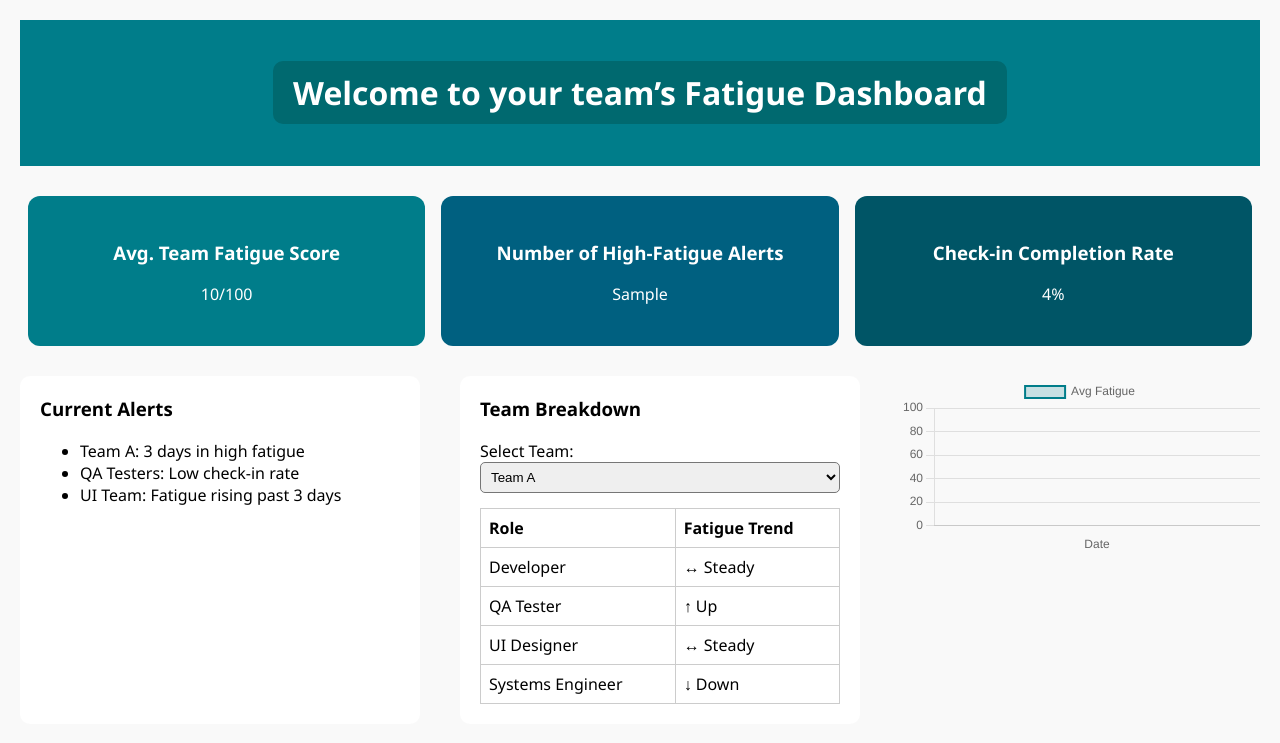
After one commit to es2323/SnapBack, a Python web app: template Fatigue-monitoring-game/Templates/manager_dashboard.html in a window 1280 px wide. The commit adds this page. Shown: the top 743 px of the page. Run offline with Jinja, Linux system fonts and the light colour scheme; the template is opened without the code that fills it: most values are stand-ins (such as "Sample title", 1, 10 or a date in 2020).

Commit message:
Task: Starting manager dashboard design

```diff
--- /dev/null
+++ b/Fatigue-monitoring-game/Templates/manager_dashboard.html
@@ -0,0 +1,191 @@
+<!-- templates/manager_dashboard.html -->
+<!DOCTYPE html>
+<html lang="en">
+<head>
+    <meta charset="UTF-8">
+    <title>Manager Dashboard - SnapBack</title>
+    <link rel="stylesheet" href="{{ url_for('static', filename='styles.css') }}">
+    <style>
+        body {
+            font-family: 'Segoe UI', sans-serif;
+            background: #f9f9f9;
+            margin: 0;
+            padding: 20px;
+        }
+
+        .header {
+            background-color: #007d8a;
+            color: white;
+            padding: 20px;
+            text-align: center;
+        }
+
+        .metrics {
+            display: flex;
+            justify-content: space-around;
+            margin: 30px 0;
+        }
+
+        .card {
+            background-color: #007d8a;
+            color: white;
+            padding: 25px;
+            border-radius: 12px;
+            width: 28%;
+            text-align: center;
+        }
+
+        .main-content {
+            display: flex;
+            gap: 40px;
+            justify-content: space-between;
+        }
+
+        .left-panel, .center-panel, .right-panel {
+            flex: 1;
+        }
+
+        .left-panel, .center-panel {
+            background-color: #fff;
+            padding: 20px;
+            border-radius: 10px;
+        }
+
+        .left-panel h3, .center-panel h3 {
+            margin-top: 0;
+        }
+
+        .team-select {
+            margin: 10px 0;
+        }
+
+        .team-select select {
+            width: 100%;
+            padding: 6px;
+            border-radius: 5px;
+        }
+
+        table {
+            width: 100%;
+            border-collapse: collapse;
+            margin-top: 15px;
+        }
+
+        th, td {
+            padding: 10px;
+            border-bottom: 1px solid #ddd;
+            text-align: center;
+        }
+
+        canvas {
+            width: 100% !important;
+            max-height: 300px;
+        }
+    </style>
+</head>
+<body>
+
+<div class="header">
+    <h1>Welcome to your team’s Fatigue Dashboard</h1>
+</div>
+
+<div class="metrics">
+    <div class="card">
+        <h3>Avg. Team Fatigue Score</h3>
+        <p>{{ avg_score }}/100</p>
+    </div>
+    <div class="card" style="background-color: #006080;">
+        <h3>Number of High-Fatigue Alerts</h3>
+        <p>{{ high_alerts }}</p>
+    </div>
+    <div class="card" style="background-color: #005566;">
+        <h3>Check-in Completion Rate</h3>
+        <p>{{ checkin_rate }}%</p>
+    </div>
+</div>
+
+<div class="main-content">
+    <!-- Current Alerts -->
+    <div class="left-panel">
+        <h3>Current Alerts</h3>
+        <ul>
+            <li>Team A: 3 days in high fatigue</li>
+            <li>QA Testers: Low check-in rate</li>
+            <li>UI Team: Fatigue rising past 3 days</li>
+        </ul>
+    </div>
+
+    <!-- Team Breakdown -->
+    <div class="center-panel">
+        <h3>Team Breakdown</h3>
+        <div class="team-select">
+            <label for="team">Select Team:</label>
+            <select id="team" name="team">
+                <option>Team A</option>
+                <option>Team B</option>
+                <option>Team C</option>
+            </select>
+        </div>
+
+        <table>
+            <thead>
+                <tr>
+                    <th>Role</th>
+                    <th>Fatigue Trend</th>
+                </tr>
+            </thead>
+            <tbody>
+                <tr>
+                    <td>Developer</td>
+                    <td>↔ Steady</td>
+                </tr>
+                <tr>
+                    <td>QA Tester</td>
+                    <td>↑ Up</td>
+                </tr>
+                <tr>
+                    <td>UI Designer</td>
+                    <td>↔ Steady</td>
+                </tr>
+                <tr>
+                    <td>Systems Engineer</td>
+                    <td>↓ Down</td>
+                </tr>
+            </tbody>
+        </table>
+    </div>
+
+    <!-- Graph -->
+    <div class="right-panel">
+        <canvas id="fatigueChart"></canvas>
+    </div>
+</div>
+
+<script src="https://cdn.jsdelivr.net/npm/chart.js"></script>
+<script>
+    const ctx = document.getElementById('fatigueChart').getContext('2d');
+    new Chart(ctx, {
+        type: 'line',
+        data: {
+            labels: {{ labels|tojson }},
+            datasets: [{
+                label: 'Avg Fatigue',
+                data: {{ scores|tojson }},
+                borderColor: '#007d8a',
+                backgroundColor: 'rgba(0, 125, 138, 0.2)',
+                borderWidth: 2,
+                fill: true,
+                tension: 0.3
+            }]
+        },
+        options: {
+            scales: {
+                y: { beginAtZero: true, max: 100 },
+                x: { title: { display: true, text: 'Date' } }
+            }
+        }
+    });
+</script>
+
+</body>
+</html>
--- a/Fatigue-monitoring-game/static/styles.css
+++ b/Fatigue-monitoring-game/static/styles.css
@@ -271,3 +271,48 @@ button {
     font-size: 18px;
     max-width: 600px;
 }
+
+.dashboard-grid {
+    display: flex;
+    justify-content: space-around;
+    margin: 20px 0;
+}
+
+.dashboard-card {
+    background-color: #007b80;
+    color: white;
+    padding: 20px;
+    border-radius: 10px;
+    text-align: center;
+    width: 250px;
+}
+
+.dashboard-card .score {
+    font-size: 28px;
+    font-weight: bold;
+}
+
+.lower-section {
+    display: flex;
+    justify-content: space-between;
+    padding: 20px;
+    gap: 20px;
+}
+
+.alert-box, .team-breakdown, .chart-box {
+    background: #f5f5f5;
+    border-radius: 8px;
+    padding: 20px;
+    flex: 1;
+}
+
+table {
+    width: 100%;
+    border-collapse: collapse;
+    margin-top: 10px;
+}
+table th, table td {
+    border: 1px solid #ccc;
+    padding: 8px;
+    text-align: left;
+}
```
Also changed, not shown: Fatigue-monitoring-game/Routes/main.py (+56 -1 lines), Fatigue-monitoring-game/run_game.py (+5 -4 lines), Fatigue-monitoring-game/main.db.
